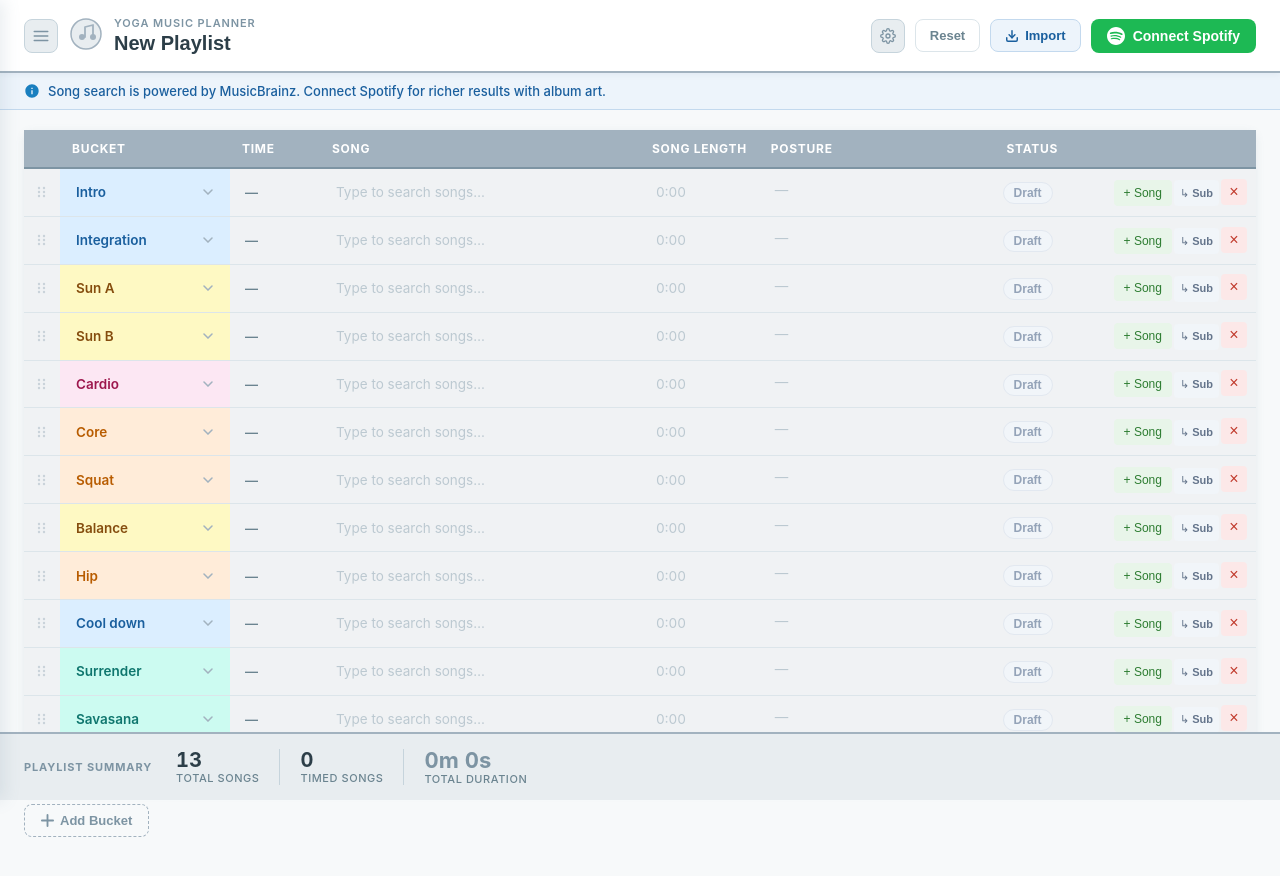
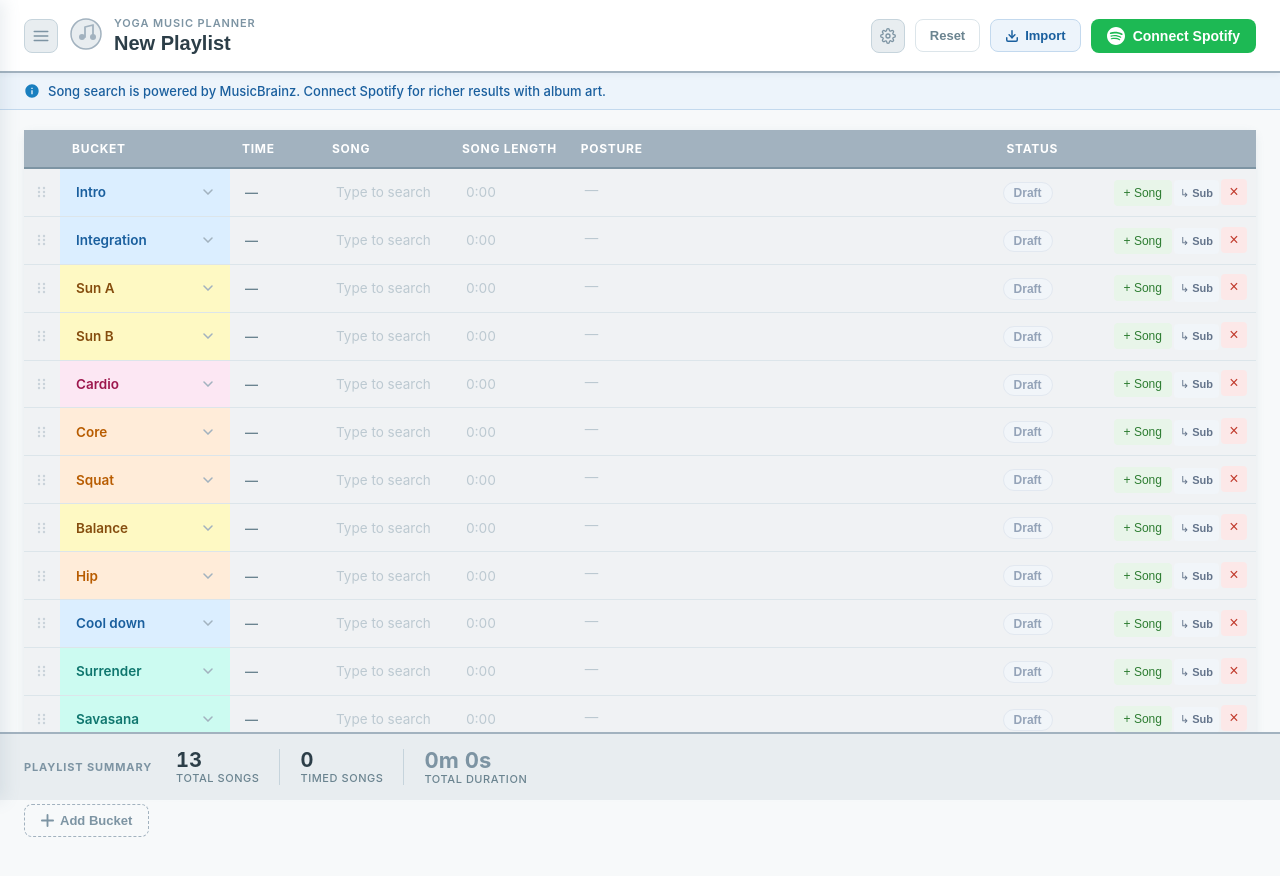
Before and after one commit to ChengWei1010/yoga-playlist-planner, a React (Vite) app: page / in a window 1280 px wide. Shown: the top 876 px of the page. Built offline with nearby package versions, Linux system fonts and the light colour scheme.

Commit message:
Narrow song column and widen posture column on screens 1300px and below

```diff
--- a/src/App.css
+++ b/src/App.css
@@ -1202,3 +1202,9 @@ body {
   background: #f1f5f9;
   border-color: #cbd5e1;
 }
+
+/* ─── iPad / tablet column widths ─── */
+@media (max-width: 1300px) {
+  .th-song { width: 130px; }
+  .th-posture { min-width: 200px; max-width: none; }
+}
```
